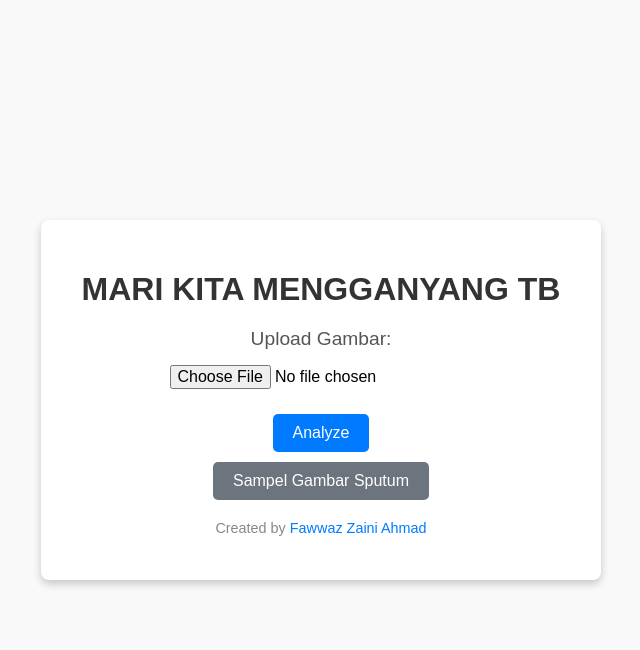
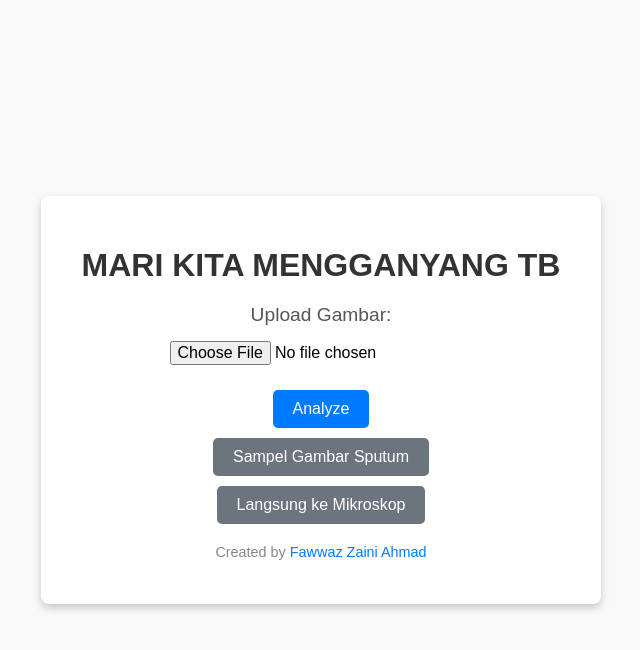
Before and after one commit to pakfawwaz/GanyangTB, a Flask app: page / in a window 1280 px wide. Shown: the top 650 px of the page, without its empty margins (319-959 px from the left). Run offline with Flask 3, Linux system fonts and the light colour scheme.

Commit message:
Update index.html

```diff
--- a/templates/index.html
+++ b/templates/index.html
@@ -94,6 +94,9 @@
         <div>
             </div>
         <button class="btn-secondary" onclick="redirectToSamples()">Sampel Gambar Sputum</button>
+        <div>
+            </div>
+        <button class="btn-secondary" onclick="redirectToDemo()">Langsung ke Mikroskop</button>
         <footer>
             <p>Created by <a href="https://www.linkedin.com/in/fawwaz-zaini-ahmad-82b03a190/" target="_blank">Fawwaz Zaini Ahmad</a></p>
         </footer>
@@ -105,6 +108,10 @@
             const driveLink = "https://drive.google.com/drive/folders/1AxaXWtuXg4iwpV-yLdriuRBAAqhtBhgO?usp=sharing";
             window.open(driveLink, "_blank");
         }
+        function redirectToDemo() {
+            const driveLink = "https://demo.roboflow.com/biofarma-x-mit-hacking-medicine-hackathon/1?publishable_key=rf_x58ya5KEYMaZwGYo5a4l47ikFqg2";
+            window.open(driveLink, "_blank");
+        }
     </script>
 </body>
 </html>
```
